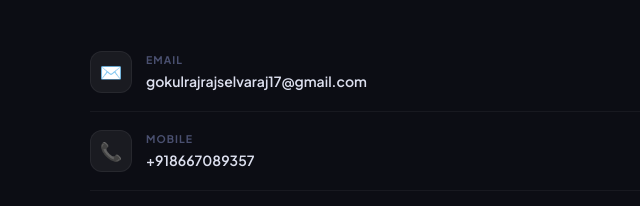
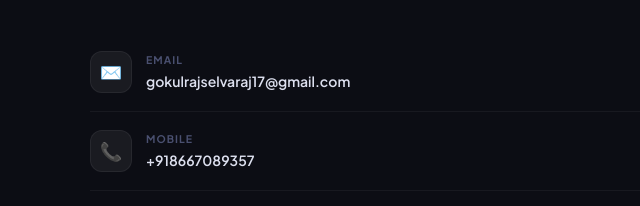
Before and after one commit to GokulRajS17/Portfolio, a plain HTML site: page index.html in a window 1280 px wide. Shown: the part 6741-6947 px from the top of the page, 0-640 px from the left. Drawn offline with Linux system fonts and the light colour scheme.

Commit message:
Mail Correction
Changed the mail id

```diff
--- a/index.html
+++ b/index.html
@@ -940,9 +940,9 @@ footer{padding:28px 52px;border-top:1px solid var(--b1);display:flex;justify-con
         <div class="ct-big">Open to <em>great</em><br>opportunities.</div>
         <p class="ct-sub">Whether it's a full-time role, a contract project, or an interesting collaboration — I'd love to hear from you. Available for remote work worldwide.</p>
         <div class="ct-links">
-          <a href="mailto:gokulrajrajselvaraj17@gmail.com" class="ct-link">
+          <a href="mailto:gokulrajselvaraj17@gmail.com" class="ct-link">
             <div class="cl-ico">✉️</div>
-            <div class="cl-info"><div class="cl-type">Email</div><div class="cl-val">gokulrajrajselvaraj17@gmail.com</div></div>
+            <div class="cl-info"><div class="cl-type">Email</div><div class="cl-val">gokulrajselvaraj17@gmail.com</div></div>
             <span class="cl-arr">›</span>
           </a>
           <a href="" class="ct-link">
```
